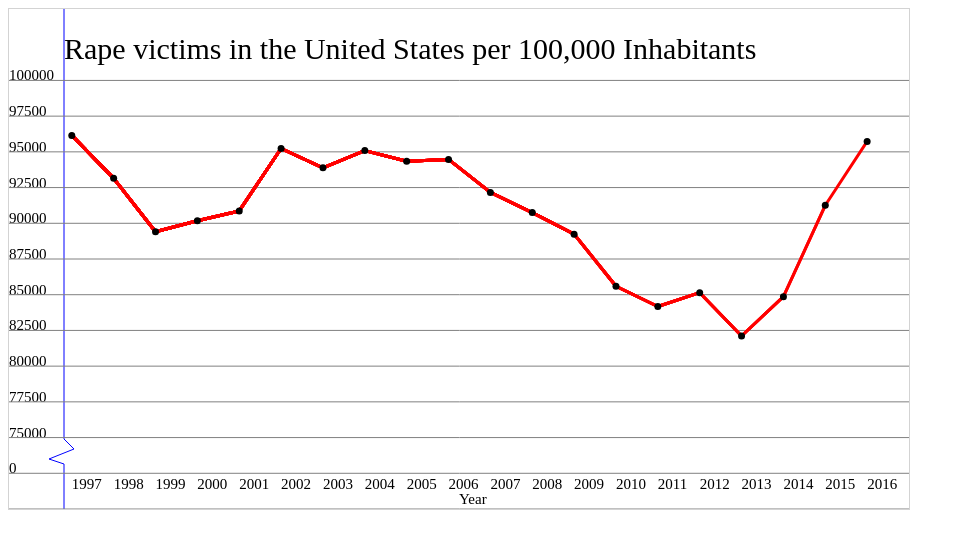
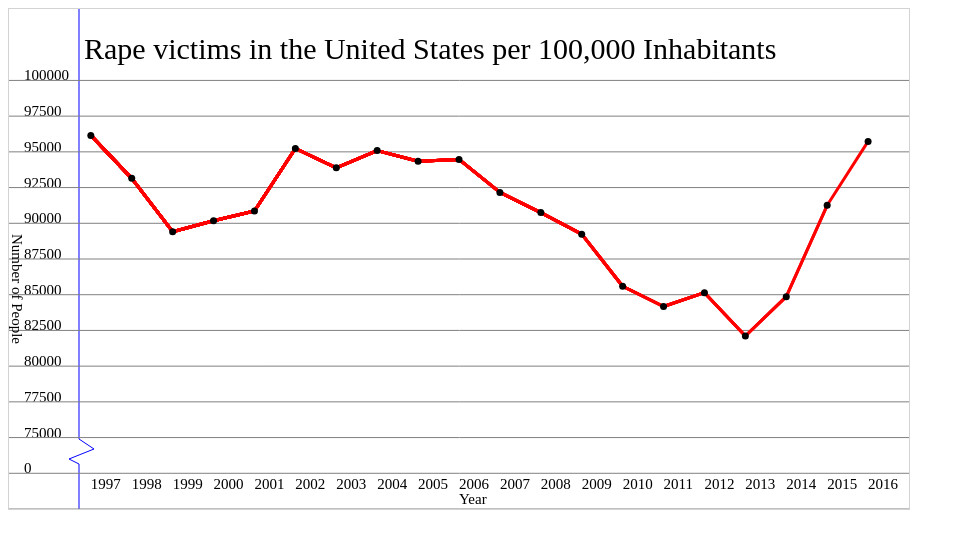
Before and after one commit to rushkock/dataprocessing, a plain HTML site: page homework/week_3/crime.html in a window 1280 px wide. Shown: the whole page, without its empty margins (0-965 px from the left). Drawn offline with Linux system fonts and the light colour scheme.

Commit message:
late day wild card

```diff
--- a/homework/week_3/crime.html
+++ b/homework/week_3/crime.html
@@ -1,5 +1,5 @@
 <!--Name: Ruchella Kock-->
-<!--Student number: 12460796-->
+<!--Student number: 1815458-->
 <!DOCTYPE html>
 <html>
 <head>
@@ -7,9 +7,10 @@
 </head>
 
 <body>
-  <canvas id="myCanvas" width="900" height="500"
+  <canvas id="lineGraph" width="900" height="500"
   style="border:1px solid #d3d3d3;">
   </canvas>
+
 </body>
 
 <script>
@@ -23,14 +24,10 @@
       var data =  JSON.parse(txtFile.responseText);
       var keys = [];
       var values = [];
-      // go over every value in data and get the key, append to array
+      // get the key and value for Rape
       for (var key in data)
       {
-        // go over everything inside of the key, append to array
-        for (var dt in data[key])
-        {
-          values.push(data[key].Rape);
-        }
+        values.push(data[key].Rape);
         keys.push(parseInt(key));
       }
 
@@ -42,7 +39,9 @@
         max = array[array.length-1];
         return [min,max];
       }
-      var canvas = document.getElementById("myCanvas");
+      // get the canvas from html
+      var canvas = document.getElementById("lineGraph");
+      var ctx = canvas.getContext("2d");
 
       // get the range and domain for the createTransform function
       var rangeX = [0, canvas.width];
@@ -53,17 +52,12 @@
       // extend the ranges
       yAxes[0] = 70000;
       yAxes[1] = 105000;
-      xAxes[0] = xAxes[0] - 1.5;
+      xAxes[0] = xAxes[0] - 2;
       xAxes[1] = xAxes[1] + 1;
 
       // make a function that will calculate the x and y coordinates
       var x = createTransform(xAxes, rangeX);
       var y = createTransform(yAxes, rangeY);
-
-      // get the canvas from HTML
-      var canvas = document.getElementById("myCanvas");
-      var ctx = canvas.getContext("2d");
-
 
       // write text on the x axis
       for (key in data)
@@ -80,12 +74,12 @@
       // draw a line for the y axis
       ctx.beginPath();
       ctx.strokeStyle="blue";
-      ctx.moveTo(0 + 55, canvas.height - 0);
-      ctx.lineTo(0 + 55, canvas.height - 45);
-      ctx.lineTo(0 + 40, canvas.height - 50);
-      ctx.lineTo(0 + 65, canvas.height - 60);
-      ctx.lineTo(0 + 55, canvas.height - 70);
-      ctx.lineTo(0 + 55, 0);
+      ctx.moveTo(0 + 70, canvas.height - 0);
+      ctx.lineTo(0 + 70, canvas.height - 45);
+      ctx.lineTo(0 + 60, canvas.height - 50);
+      ctx.lineTo(0 + 85, canvas.height - 60);
+      ctx.lineTo(0 + 70, canvas.height - 70);
+      ctx.lineTo(0 + 70, 0);
       ctx.stroke();
 
       // write text for y axis
@@ -98,11 +92,11 @@
         ctx.textAlign="start";
         if (i === yAxes[0] + steps)
         {
-          ctx.fillText(0, 0, canvas.height- ytext);
+          ctx.fillText(0, 0 + 15, canvas.height- ytext);
         }
         else if (i != yAxes[0])
         {
-          ctx.fillText(parseInt(i), 0, canvas.height- ytext);
+          ctx.fillText(parseInt(i), 0 + 15, canvas.height- ytext);
         }
         ctx.beginPath();
         ctx.moveTo(0, canvas.height - ytext);
@@ -110,7 +104,16 @@
         ctx.stroke();
       }
 
-      // go over every value in data
+      // write ylabel
+      // rotate canvas, write text rotate again
+      ctx.save();
+      ctx.translate( 0, 0 );
+      ctx.rotate( Math.PI / 2 );
+      ctx.textAlign = "left";
+      ctx.fillText("Number of People", canvas.width/4, -3 );
+      ctx.restore();
+
+      // draw the line from the line graph
       ctx.beginPath();
       for (var key in data)
       {
@@ -129,11 +132,11 @@
         ctx.stroke();
       }
 
+      // draw dots at every value
       for (var key in data)
       {
         var xRape = x(parseInt(key));
         var yRape = y(data[key].Rape);
-        // draw dots at every value
         ctx.beginPath();
         ctx.strokeStyle="black";
         ctx.lineWidth = 7;
@@ -143,7 +146,7 @@
       }
       // write the title
       ctx.font = "30px Comic Sans MS";
-      ctx.fillText("Rape victims in the United States per 100,000 Inhabitants", 55 ,50);
+      ctx.fillText("Rape victims in the United States per 100,000 Inhabitants", 75 ,50);
     }
   }
   txtFile.open("GET", fileName);
@@ -151,21 +154,21 @@
 
   function createTransform(domain, range)
   {
-	// domain is a two-element array of the data bounds [domainMin, domainMax]
-	// range is a two-element array of the screen bounds [rangeMin, rangeMax]
+	// domain is a two-element array of the data bounds [domain_min, domain_max]
+	// range is a two-element array of the screen bounds [range_min, range_max]
 	// this gives you two equations to solve:
-	// rangeMin = alpha * domainMin + beta
-	// rangeMax = alpha * domainMax + beta
+	// range_min = alpha * domain_min + beta
+	// range_max = alpha * domain_max + beta
  		// a solution would be:
 
-    var domainMin = domain[0];
-    var domainMax = domain[1];
-    var rangeMin = range[0];
-    var rangeMax = range[1];
+    var domain_min = domain[0];
+    var domain_max = domain[1];
+    var range_min = range[0];
+    var range_max = range[1];
 
     // formulas to calculate the alpha and the beta
-   	var alpha = (rangeMax - rangeMin) / (domainMax - domainMin);
-    var beta = rangeMax - alpha * domainMax;
+   	var alpha = (range_max - range_min) / (domain_max - domain_min);
+    var beta = range_max - alpha * domain_max;
 
     // returns the function for the linear transformation (y= a * x + b)
     return function(x)
```
Also changed, not shown: homework/week_3/attempt.html (+41 -25 lines).
